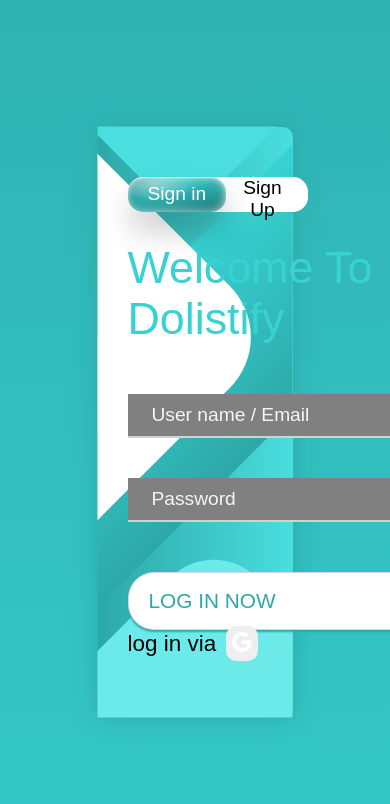
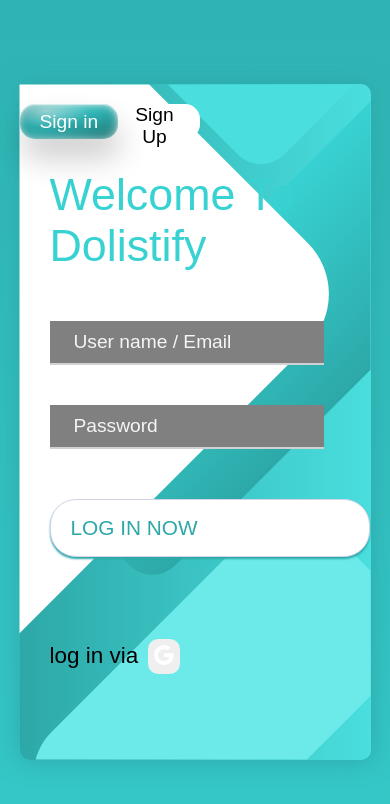
Before and after one commit to CodeComrade001/dolistify-nextjs-boilerplate, a Next.js app: page / in a window 390 px wide. Shown: the top 804 px of the page. Built offline with nearby package versions, Linux system fonts and the light colour scheme; a web font is replaced by a local one.

Commit message:
Update logIn.module.css

```diff
--- a/src/app/styles/logIn.module.css
+++ b/src/app/styles/logIn.module.css
@@ -409,3 +409,27 @@
   list-style: none;
   font-weight: bold;
 }
+
+@media (max-width: 768px) {
+  .screen {
+    width: 90%;
+    height: 80%;
+  }
+
+  .user_access_container {
+    margin-left: 0;
+    margin-top: 20px;
+  }
+
+  .user_access_btn_container {
+    left: 0;
+    margin-left: 0;
+  }
+
+  .screen__background__shape1,
+  .screen__background__shape2,
+  .screen__background__shape3,
+  .screen__background__shape4 {
+    display: content;
+  }
+}
```
